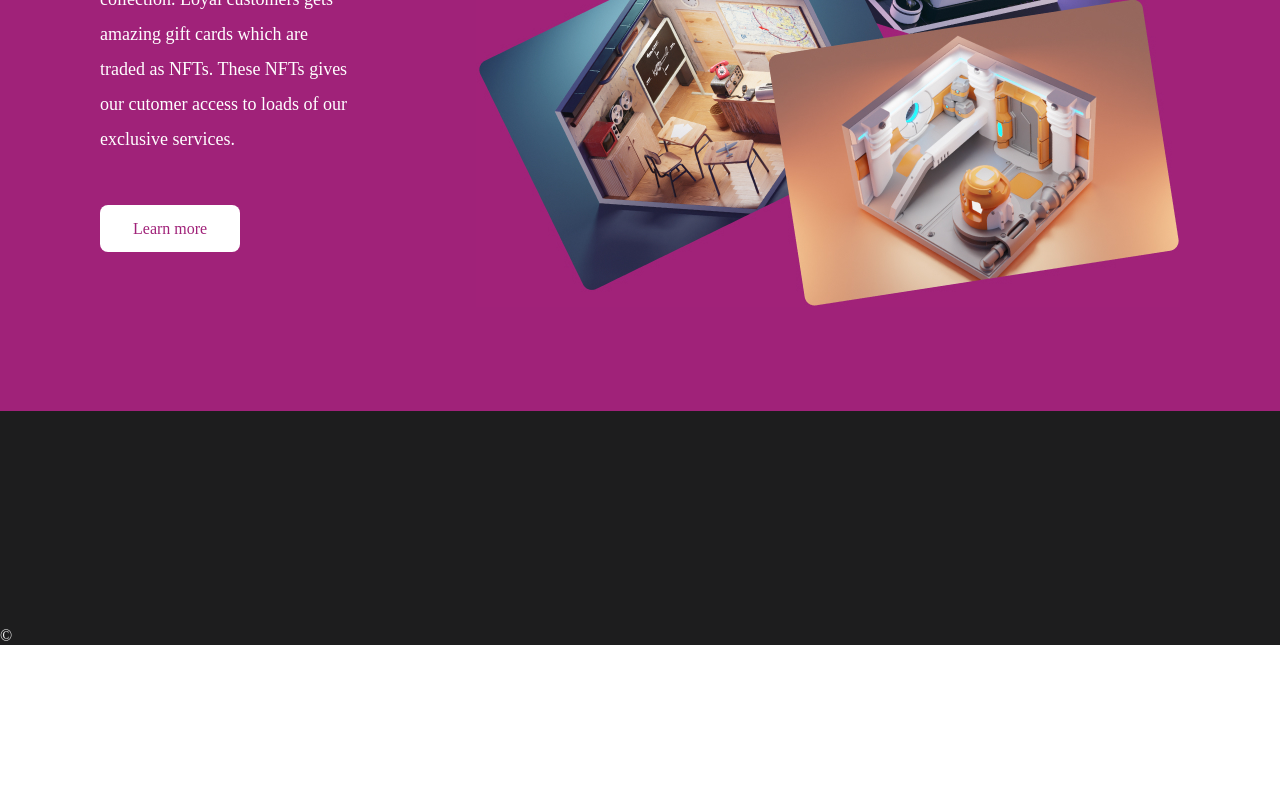
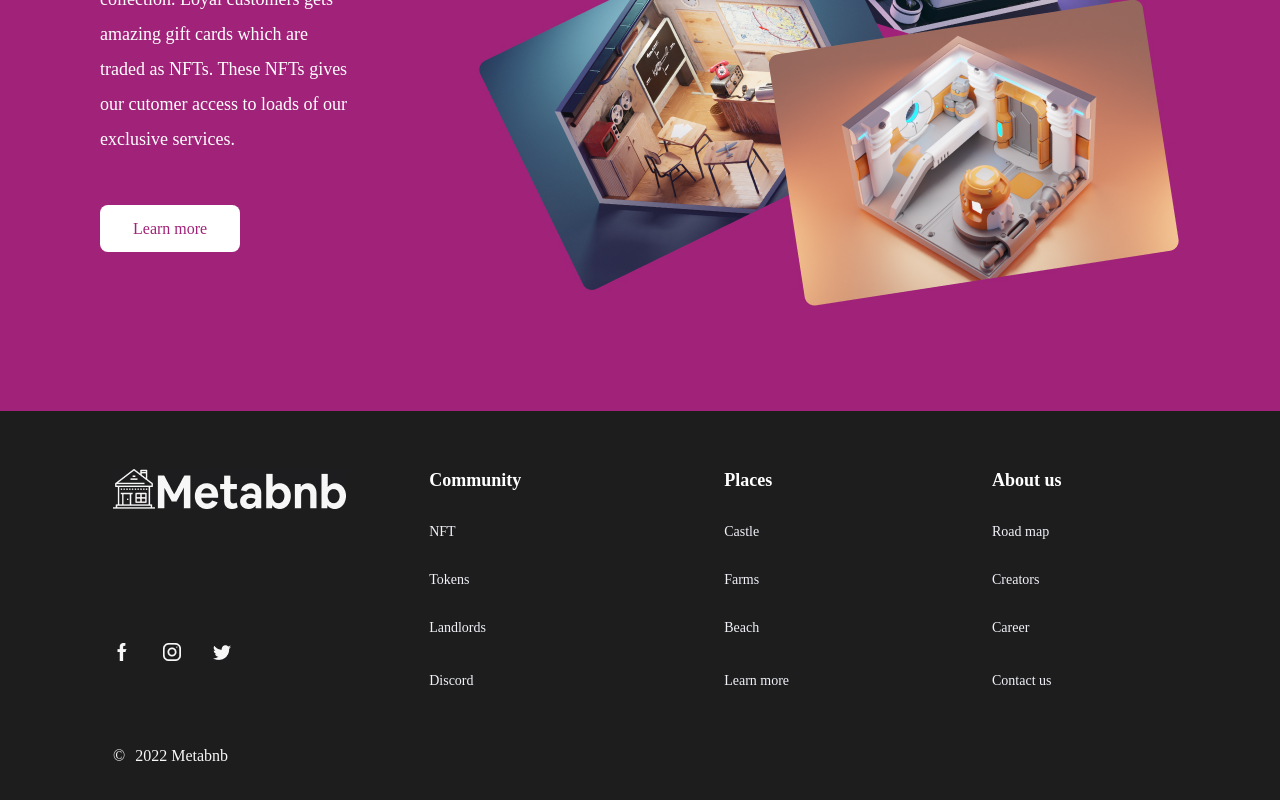
Before and after one commit to teddyakoeyong237/hng9.0stage-3, a React (Create React App) app: page / in a window 1280 px wide. Shown: the part 2228-3028 px from the top of the page. Before the commit the page ends 2873 px from the top, so only its background shows below. Built offline with nearby package versions, Linux system fonts and the light colour scheme; a web font is replaced by a local one.

Commit message:
feat: Completed footer feature

```diff
--- a/src/component/footer/Footer.jsx
+++ b/src/component/footer/Footer.jsx
@@ -6,40 +6,47 @@ function Footer() {
         <div className='footer'>
             <div className="top_footer">
                 <div className="footer_logo">
-
+                    <div className="footer_logo_img">
+                        <img src="images/footer_logo.jpg" alt="" />
+                    </div>
+                    <div className="socialmedia_icons">
+                        <img src="images/facebook_logo.jpg" alt="" />
+                        <img src="images/instagram_logo.jpg" alt="" />
+                        <img src="images/twitter_logo.jpg" alt="" />
+                    </div>
                 </div>
                 <div className="footer_menu">
                     <div>
-                        <h5></h5>
+                        <h5>Community</h5>
                         <ul>
-                            <li></li>
-                            <li></li>
-                            <li></li>
-                            <li></li>
+                            <li>NFT</li>
+                            <li>Tokens</li>
+                            <li>Landlords</li>
+                            <li>Discord</li>
                         </ul>
                     </div>
                     <div>
-                        <h5></h5>
+                        <h5>Places</h5>
                         <ul>
-                            <li></li>
-                            <li></li>
-                            <li></li>
-                            <li></li>
+                            <li>Castle</li>
+                            <li>Farms</li>
+                            <li>Beach</li>
+                            <li>Learn more</li>
                         </ul>
                     </div>
                     <div>
-                        <h5></h5>
+                        <h5>About us</h5>
                         <ul>
-                            <li></li>
-                            <li></li>
-                            <li></li>
-                            <li></li>
+                            <li>Road map</li>
+                            <li>Creators</li>
+                            <li>Career</li>
+                            <li>Contact us</li>
                         </ul>
                     </div>
                 </div>
             </div>
             <div className="bottom_footer">
-                <p>&copy;</p>
+                &copy; <p> 2022 Metabnb</p>
             </div>
         </div>
     );
--- a/src/component/footer/footer.css
+++ b/src/component/footer/footer.css
@@ -1,6 +1,62 @@
 .footer{
     background: #1D1D1E;
+    padding: 58px 113px;
+}
+.top_footer{
+    display: grid;
+    grid-template-columns: 30% 60%;
+    margin: 0px 0px 37px;
+}
+.footer_logo{
+    display: flex;
+    flex-direction: column;
+    justify-content: space-between;
+}
+.socialmedia_icons{
+    display: flex;
+    gap: 32px;
+    align-items: center;
+    margin: 0px 0px 50px;
+}
+.socialmedia_icons img{
+    cursor: pointer;
+}
+.footer_menu{
+    display: flex;
+    justify-content: space-between;
+}
+.footer_menu h5{
+    font-style: normal;
+    font-weight: 700;
+    font-size: 18px;
+    line-height: 22px;
+    color: #FFFFFF;
+    margin: 0px 0px 23px;
+}
+.footer_menu ul li{
+    font-style: normal;
+    font-weight: 400;
+    font-size: 14px;
+    line-height: 35px;
+    display: flex;
+    align-items: center;
+    color: #F1F3F9;
+    cursor: pointer;
+    margin: 0px 0px 13px;
+}
+.footer_menu ul li:last-child{
+    padding: 5px 0px 0px;
 }
 .bottom_footer{
+    display: flex;
+    align-items: center;
+    gap: 10px;
     color: #F7F7F7;
+    font-style: normal;
+    font-weight: 400;
+    font-size: 16px;
+    line-height: 16px;
+    display: flex;
+    align-items: center;
+    gap: 10px;
 }
```
